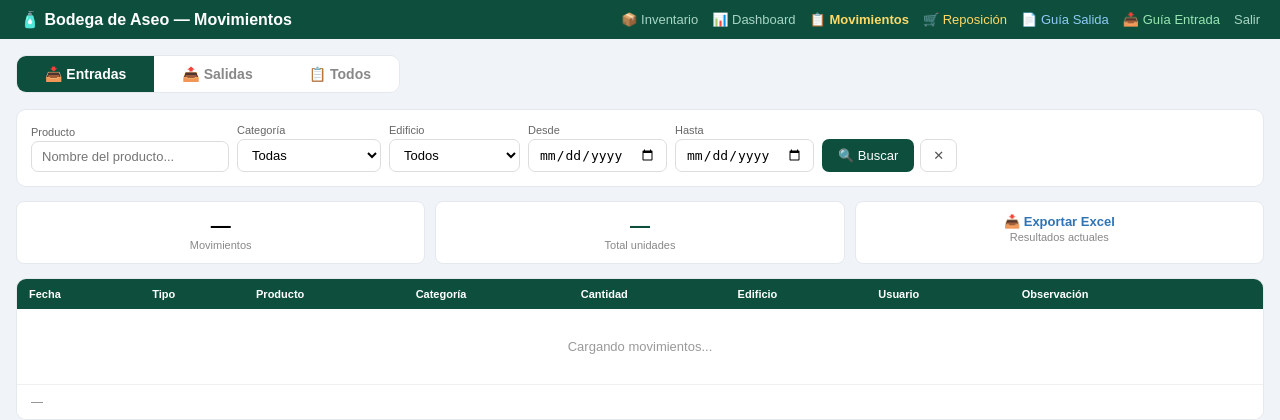
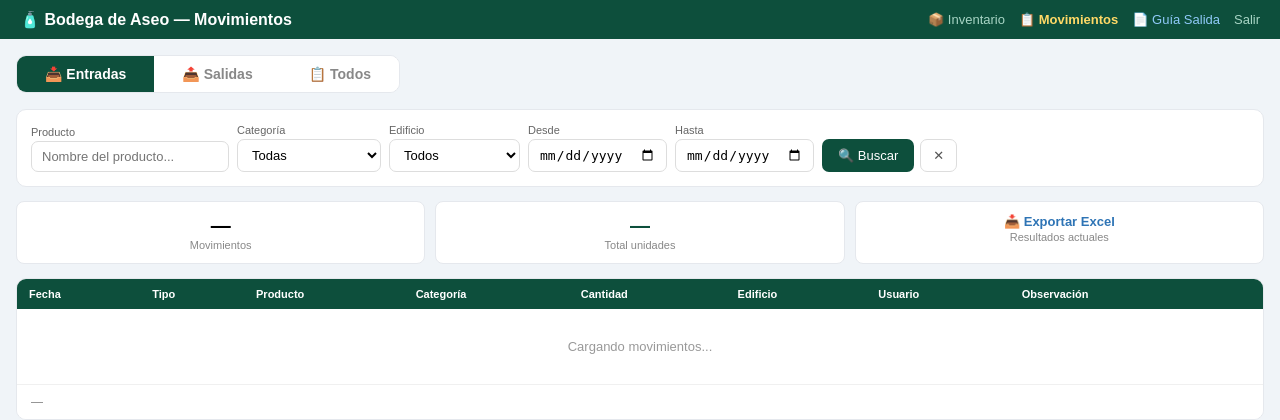
Before and after one commit to fcatalan-ai/bodega-aseo, a Flask app: template templates/movimientos.html in a window 1280 px wide. Shown: the top 420 px of the page. Run offline with Flask 3, Linux system fonts and the light colour scheme; the template is opened without the code that fills it: most values are stand-ins (such as "Sample title", 1, 10 or a date in 2020); some libraries are stand-ins or nearby versions.

Commit message:
Conditional rendering of dashboard and reposicion links

```diff
--- a/templates/movimientos.html
+++ b/templates/movimientos.html
@@ -71,11 +71,11 @@ tr:hover td{background:#f8faf8}
   <h1>🧴 Bodega de Aseo — Movimientos</h1>
   <div class="topbar-links">
     <a href="/">📦 Inventario</a>
-    <a href="/dashboard">📊 Dashboard</a>
+    {% if rol == 'admin' %}<a href="/dashboard">📊 Dashboard</a>{% endif %}
     <a href="/movimientos" class="active">📋 Movimientos</a>
-    <a href="/reposicion" style="color:#FFD966">🛒 Reposición</a>
+    {% if rol == 'admin' %}<a href="/reposicion" style="color:#FFD966">🛒 Reposición</a>{% endif %}
     <a href="/guia" style="color:#90caf9">📄 Guía Salida</a>
-    <a href="/guia_entrada" style="color:#98e6b0">📥 Guía Entrada</a>
+    {% if rol in ('admin','operador') %}<a href="/guia_entrada" style="color:#98e6b0">📥 Guía Entrada</a>{% endif %}
     <a href="/logout">Salir</a>
   </div>
 </div>
@@ -208,6 +208,7 @@ tr:hover td{background:#f8faf8}
 </div>
 
 <script>
+const ROL_USUARIO = "{{ rol }}";
 let tipoActual = 'entrada';
 let movimientos = [];
 let paginaActual = 1;
@@ -274,8 +275,10 @@ function renderTabla(){
       <td style="font-size:12px;color:#888">${m.usuario||'—'}</td>
       <td style="font-size:12px;color:#666;max-width:150px;overflow:hidden;text-overflow:ellipsis">${m.observacion||''}</td>
       <td>
+        ${ROL_USUARIO==='admin'?`
         <button class="btn-sm btn-edit" onclick="abrirEditar(${m.id})">✏️</button>
         <button class="btn-sm btn-del" onclick="eliminar(${m.id},'${(m.producto_nombre||'').replace(/'/g,'')}')">🗑️</button>
+        `:''}
       </td>
     </tr>`).join('');
 
```
